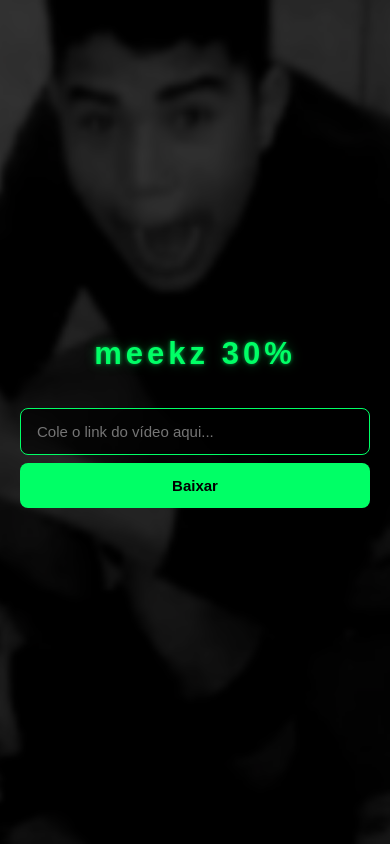
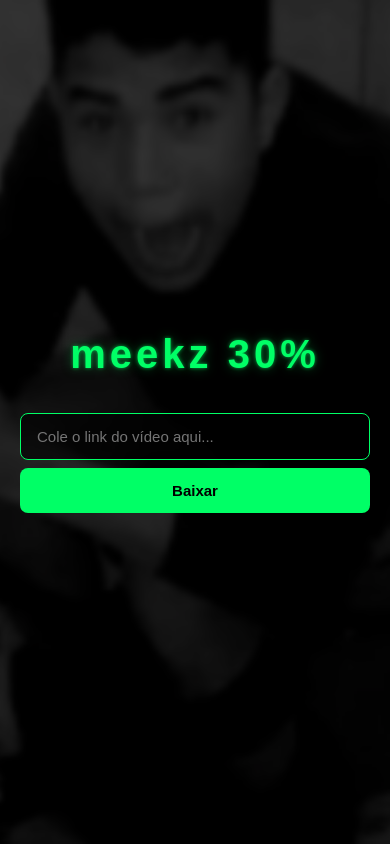
Before and after one commit to 1luckzz/2viddrop, a website: page public/index.html in a window 390 px wide. Drawn offline with Linux system fonts and the light colour scheme.

Commit message:
Update style.css

```diff
--- a/public/style.css
+++ b/public/style.css
@@ -29,7 +29,7 @@ main {
 
 /* ── título meekz em verde com efeitos ── */
 .logo {
-  font-size: 45px;
+  font-size: 64px;
   font-weight: bold;
   letter-spacing: 4px;
   color: #00ff66;
@@ -110,6 +110,6 @@ main {
 .hidden { display: none; }
 
 @media (max-width: 480px) {
-  .logo { font-size: 31px; }
+  .logo { font-size: 40px; }
   .box { flex-direction: column; }
 }
```
